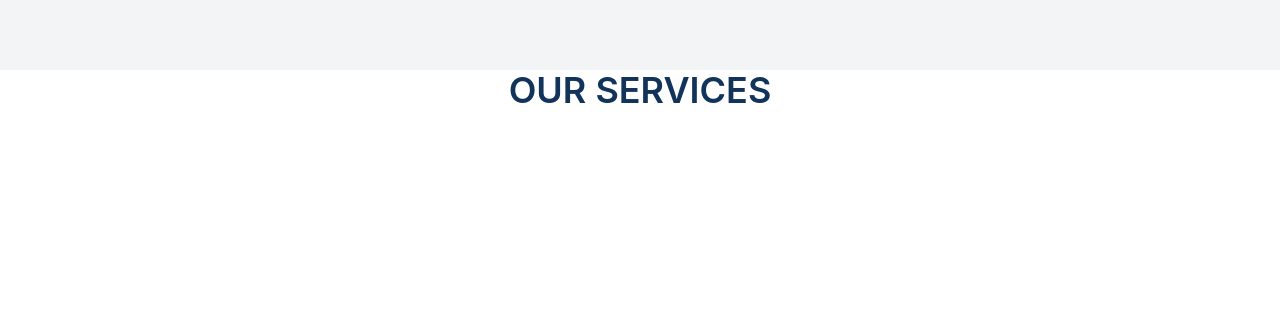
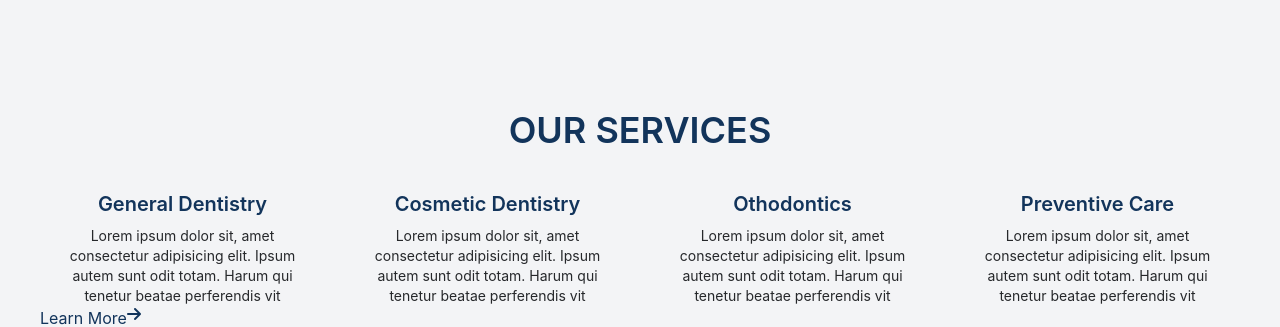
Before and after one commit to ChyyamakaU/DentalSite, a React (Vite) app: page / in a window 1280 px wide. Shown: the part 606-933 px from the top of the page. Before the commit the page ends 800 px from the top, so only its background shows below. Built offline with nearby package versions, Linux system fonts and the light colour scheme.

Commit message:
ft: add service informationa, particular service and info.

```diff
--- a/src/Components/Services.jsx
+++ b/src/Components/Services.jsx
@@ -1,14 +1,52 @@
 function Services() {
   return (
     <>
-      <section>
-        <h2 className="text-4xl text-center font-semibold text-[#12345B]">
+      <section className="bg-gray-100">
+        <h2 className="text-2xl md:text-4xl py-8 md:py-10 text-center font-semibold text-[#12345B]">
           OUR SERVICES
         </h2>
-        <div>
-          <h3>
 
-          </h3>
+        <div className="grid grid-cols-1 md:grid-cols-4 md:px-10 gap-5">
+          <div>
+            <h3 className="text-lg md:text-xl font-semibold text-center text-[#12345B] pb-2">General Dentistry</h3>
+            <p className="text-sm px-6 text-center text-[#26282b]">
+              Lorem ipsum dolor sit, amet consectetur adipisicing
+              elit. Ipsum autem sunt odit totam. Harum  qui tenetur beatae
+              perferendis vit
+            </p>
+
+            <div className="text-[#12345B] flex text-center ">
+              <p>Learn More</p>
+            <i class="fa-solid fa-arrow-right"></i>
+            </div>
+          </div>
+
+          <div>
+            <h3 className="text-xl font-semibold text-center text-[#12345B] pb-2">Cosmetic Dentistry</h3>
+             <p className="text-sm px-6 text-center text-[#26282b]">
+              Lorem ipsum dolor sit, amet consectetur adipisicing
+              elit. Ipsum autem sunt odit totam. Harum  qui tenetur beatae
+              perferendis vit
+            </p>
+          </div>
+
+          <div>
+            <h3 className="text-xl font-semibold text-center text-[#12345B] pb-2">Othodontics</h3>
+             <p className="text-sm px-6 text-center text-[#26282b]">
+              Lorem ipsum dolor sit, amet consectetur adipisicing
+              elit. Ipsum autem sunt odit totam. Harum  qui tenetur beatae
+              perferendis vit
+            </p>
+          </div>
+
+          <div>
+            <h3 className="text-xl font-semibold text-center text-[#12345B] pb-2">Preventive Care</h3>
+            <p className="text-sm px-6 text-center text-[#26282b]">
+              Lorem ipsum dolor sit, amet consectetur adipisicing
+              elit. Ipsum autem sunt odit totam. Harum  qui tenetur beatae
+              perferendis vit
+            </p>
+          </div>
         </div>
       </section>
     </>
```
